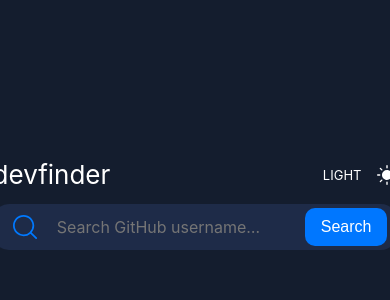
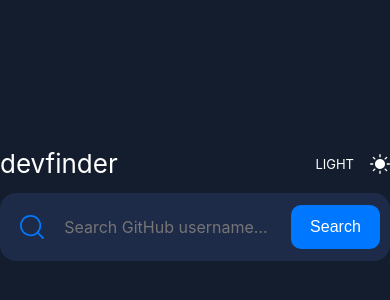
Before and after one commit to kkulek/github-user-search-app, a React (Create React App) app: page / in a window 390 px wide. Shown: the part 216-516 px from the top of the page. Built offline with nearby package versions, Linux system fonts and the light colour scheme.

Commit message:
added focus state, responsive sizing

```diff
--- a/src/components/03_search bar/SearchBar.style.js
+++ b/src/components/03_search bar/SearchBar.style.js
@@ -9,12 +9,14 @@ export const Bar = styled.nav`
   border-radius: 1rem;
   max-height: 70px;
   align-items: center;
+  gap: 1.2rem;
 `
 
 export const Search = styled.div`
   display: flex;
   align-items: center;
   gap: 1.2rem;
+  flex-grow: 1;
 `
 
 export const Icon = styled.img`
@@ -25,13 +27,23 @@ export const Input = styled.input`
   all: unset;
   color: ${colorPalette.dark.light};
   background-color: ${colorPalette.dark.dark};
+  width: 100%;
+
+  &:focus {
+    border-bottom: 1px solid ${colorPalette.dark.accent};
+  }
 `
 
 export const Button = styled.button`
-  padding: 10px 16px;
+  padding: 0.8rem 1.2rem;
+  margin: 0.5rem 0;
   background-color: ${colorPalette.dark.accent};
   border: none;
   font-size: 1rem;
   color: ${colorPalette.dark.white};
   border-radius: 10px;
+
+  @media (min-width: 768px) {
+    padding: 1rem 1.5rem;
+  }
 `
```
